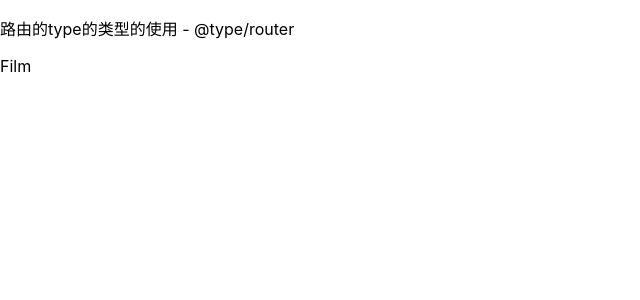
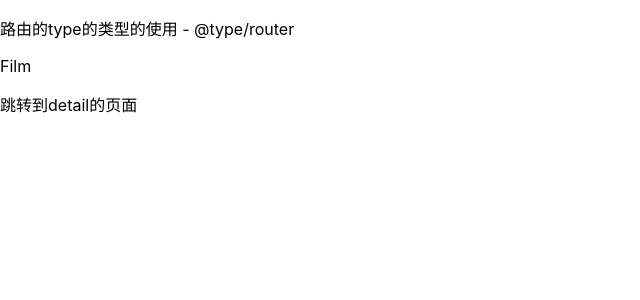
Before and after one commit to wendy-web/react_typescript_wendy, a React (Create React App) app: page /#/film in a window 1280 px wide. Shown: the top 300 px of the page, without its empty margins (0-640 px from the left). Built offline with nearby package versions, Linux system fonts and the light colour scheme.

Commit message:
feat：router接口约束的写法

```diff
--- a/src/04-router/router/index.tsx
+++ b/src/04-router/router/index.tsx
@@ -3,7 +3,7 @@ import {HashRouter, Redirect, Route, Switch} from 'react-router-dom';
 import Film from '../view/Film';
 import Cineme from '../view/Cineme';
 import Center from '../view/Center';
-
+import Detail from '../view/Detail';
 export default class IndexRouter extends Component {
   render() {
     return (
@@ -13,6 +13,7 @@ export default class IndexRouter extends Component {
                 <Route path='/film' component={Film}></Route>
                 <Route path='/cineme' component={Cineme}></Route>
                 <Route path='/center' component={Center}></Route>
+                <Route path='/detail/:myid' component={Detail}></Route>
 
                 <Redirect from='/' to='/film'></Redirect>
             </Switch>
--- /dev/null
+++ b/src/04-router/view/Detail.tsx
@@ -0,0 +1,17 @@
+import React, { Component } from 'react'
+import { RouteComponentProps } from 'react-router-dom';
+// 接口约束的写法
+interface Iparams {
+    myid: string
+}
+export default class Detail extends Component<RouteComponentProps<Iparams>, any> {
+    // 以断言的方式使用
+    componentDidMount() {
+        console.log(this.props.match.params.myid);
+    }
+    render() {
+        return (
+            <div>Detail</div>
+        )
+    }
+}
--- a/src/04-router/view/Film.tsx
+++ b/src/04-router/view/Film.tsx
@@ -1,9 +1,14 @@
 import React, { Component } from 'react'
-
-export default class Film extends Component {
+import { RouteComponentProps } from 'react-router-dom'; // router传递过来的router的值
+export default class Film extends Component<RouteComponentProps, any> {
   render() {
     return (
-      <div>Film</div>
+      <div>
+        <p>Film</p>
+        <div onClick={() => {
+          this.props.history.push('/detail/10')
+        }}>跳转到detail的页面</div>
+      </div>
     )
   }
 }
```
